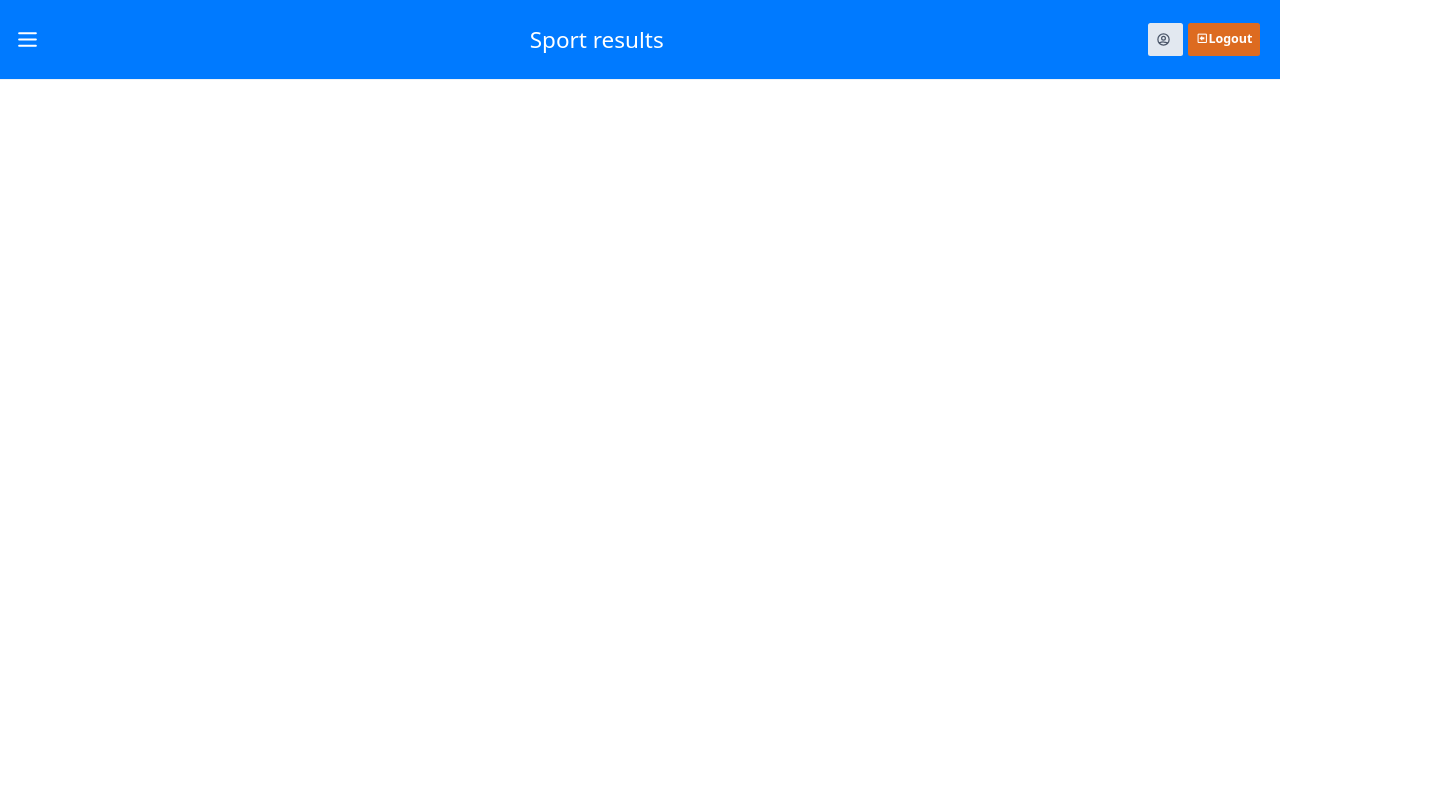
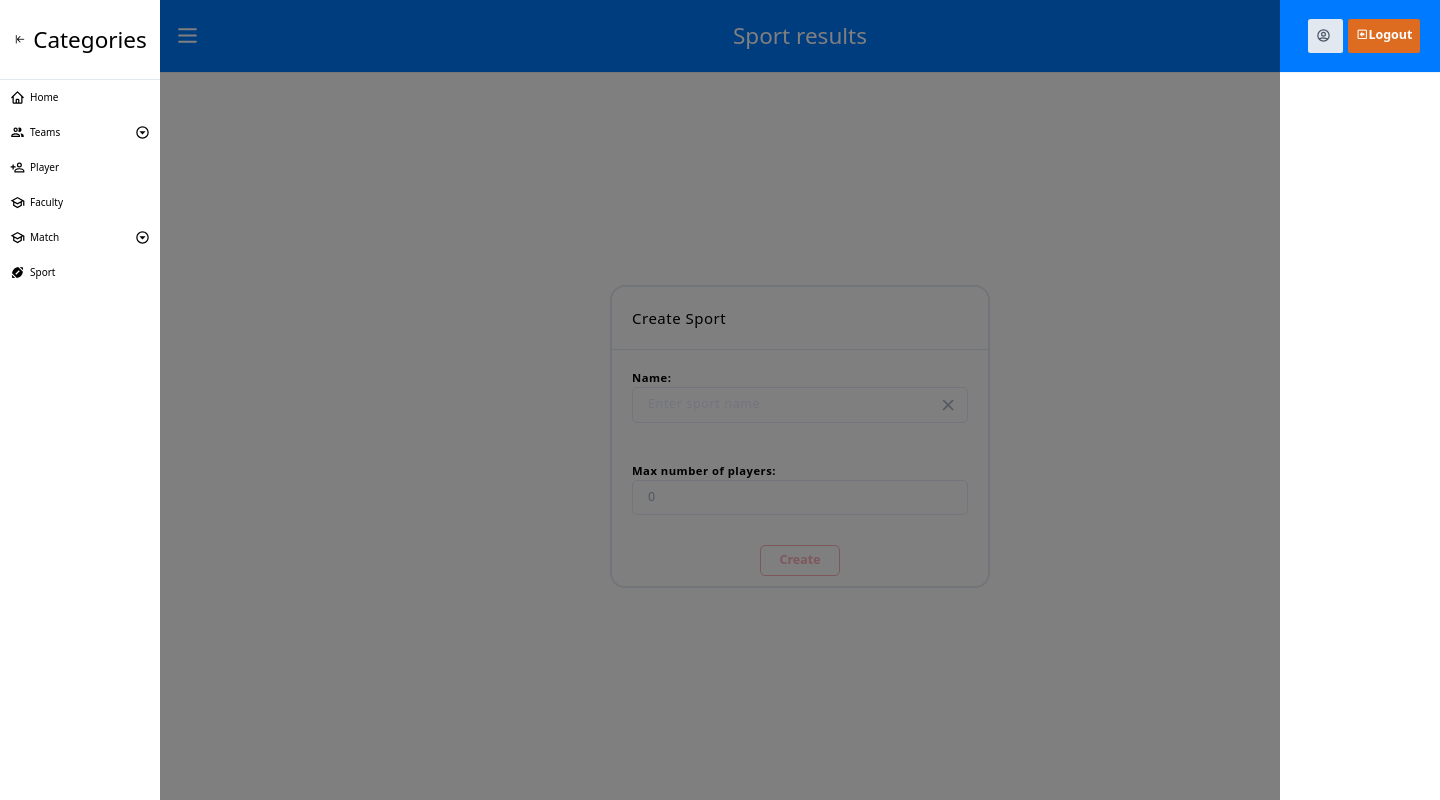
Before and after one commit to antoniobajivic/sports-results, a Nuxt app: page /sport/create in a window 1280 px wide. Shown: the whole page, 1440 px wide, since content can reach past the window. Built offline with nearby package versions, Linux system fonts and the light colour scheme.

Commit message:
feat:added page for creating sports

```diff
--- a/components/CardComponent.vue
+++ b/components/CardComponent.vue
@@ -10,7 +10,7 @@
 
     <div
       ref="cardContent"
-      class="w-full flex flex-col items-center bg-white tracking-wider"
+      class="w-full flex flex-col items-center tracking-wider p-4"
     >
       <slot />
     </div>
--- a/components/Navbar.vue
+++ b/components/Navbar.vue
@@ -3,7 +3,7 @@
     <div
       class="horizontal-bar flex w-full h-full items-center justify-between px-6 bg-pureBlue text-gray-700 border-b border-gray-200 z-10"
     >
-      <div class="w3/12 flex items-center justify-start">
+      <div class="w-1/4 flex items-center justify-start">
         <button
           class="mr-2 focus:outline-none"
           aria-label="Open Menu"
@@ -22,12 +22,12 @@
           </svg>
         </button>
       </div>
-      <div class="w1/2 flex items-center justify-center">
+      <div class="w-1/2 flex items-center justify-center">
         <span class="text-4xl text-center text-white text-bold"
           >Sport results</span
         >
       </div>
-      <div class="w3/12 flex items-center justify-end">
+      <div class="w-1/4 flex items-center justify-end">
         <div class="md:block md:flex md:justify-between md:bg-transparent">
           <button
             class="navbar-buttons-fend p-3 h-11 mr-2 bg-gray-300 hover:bg-gray-400 focus:bg-gray-400 focus:outline-none"
@@ -266,6 +266,38 @@
           </nuxt-link>
         </ul>
       </nuxt-link>
+      <nuxt-link
+        :class="[
+          {
+            transform__y: openTeamsSubmenu || openMatchSubmenu,
+          },
+        ]"
+        to="/sport/create"
+        class="flex items-center p-4 hover:bg-indigo-500 hover:text-white"
+      >
+        <span class="mr-2">
+          <svg
+            fill="currentColor"
+            stroke-linecap="round"
+            stroke-linejoin="round"
+            stroke-width="2"
+            viewBox="0 0 24 24"
+            class="w-6 h-6"
+          >
+            <path
+              d="M3.02,15.62c-0.08,2.42,0.32,4.34,0.67,4.69s2.28,0.76,4.69,0.67L3.02,15.62z"
+            />
+            <path
+              d="M13.08,3.28C10.75,3.7,8.29,4.62,6.46,6.46s-2.76,4.29-3.18,6.62l7.63,7.63c2.34-0.41,4.79-1.34,6.62-3.18 s2.76-4.29,3.18-6.62L13.08,3.28z M9.9,15.5l-1.4-1.4l5.6-5.6l1.4,1.4L9.9,15.5z"
+            />
+            <path
+              d="M20.98,8.38c0.08-2.42-0.32-4.34-0.67-4.69s-2.28-0.76-4.69-0.67L20.98,8.38z"
+            />
+            />
+          </svg>
+        </span>
+        <span>Sport</span>
+      </nuxt-link>
     </aside>
   </nav>
 </template>
--- a/pages/player/index.vue
+++ b/pages/player/index.vue
@@ -88,7 +88,7 @@ export default {
 .create-player-icon-clear {
   @apply absolute top-50% right-3% font-semibold text-3xl text-gray-500 cursor-pointer;
   &:hover {
-    @apply-text-red-500;
+    @apply text-red-500;
   }
 }
 
--- /dev/null
+++ b/pages/sport/create/index.vue
@@ -0,0 +1,125 @@
+<template>
+  <div class="flex w-full h-full items-center justify-center">
+    <CardComponent title="Create Sport">
+      <form :model="newSport" class="w-full" @submit.prevent="createSport">
+        <section class="mb-8 p-4 w-full">
+          <label for="sportName" class="create-sport-label">Name:</label>
+          <div class="relative w-full">
+            <input
+              id="sportName"
+              v-model.trim="newSport.name"
+              type="text"
+              name="sportName"
+              placeholder="Enter sport name"
+              class="create-sport-input placeholder-glitter focus:placeholder-pureBlueLight"
+            />
+            <i
+              class="mdi mdi-close icon-clear transitioned-coloring"
+              style="transform: translate(0, -50%)"
+              @click.stop="clearSportName"
+            ></i>
+          </div>
+        </section>
+
+        <section class="mb-8 p-4 w-full">
+          <label for="sportPlayerCount" class="create-sport-label"
+            >Max number of players:</label
+          >
+          <input
+            id="sportPlayerCount"
+            v-model.number="newSport.minPlayers"
+            type="number"
+            name="sportName"
+            min="0"
+            placeholder="Enter sport name"
+            class="create-sport-input placeholder-glitter focus:placeholder-pureBlueLight"
+          />
+        </section>
+
+        <section class="flex justify-around items-center w-full">
+          <button
+            type="submit"
+            :disabled="!inputsValid"
+            class="w-32 py-2 px-4 rounded-lg text-xl font-semibold bg-white border border-softRed text-softRed transitioned-coloring focus:outline-none"
+            :class="
+              inputsValid
+                ? 'hover:bg-softRed hover:text-white'
+                : 'opacity-50 cursor-default'
+            "
+          >
+            <span>Create</span>
+          </button>
+        </section>
+      </form>
+    </CardComponent>
+  </div>
+</template>
+<script>
+import CardComponent from '~/components/CardComponent'
+export default {
+  components: {
+    CardComponent,
+  },
+  data() {
+    return {
+      newSport: {
+        name: '',
+        minPlayers: 0,
+      },
+    }
+  },
+  computed: {
+    inputsValid() {
+      return this.newSport.name && this.newSport.minPlayers > 0
+    },
+  },
+  methods: {
+    clearSportName() {
+      if (this.newSport.name) {
+        this.newSport.name = ''
+      }
+    },
+    async createSport() {
+      try {
+        const response = await this.$axios.$post('sports/create', this.newSport)
+        alert(`New sport named ${response.data.name} successfully created!`)
+        console.log(response)
+      } catch (error) {
+        console.log(error)
+      }
+    },
+  },
+}
+</script>
+<style scoped>
+.create-sport-label {
+  @apply block cursor-pointer font-semibold text-lg;
+}
+.create-sport-input {
+  @apply w-full rounded-lg py-3 px-6 border border-glitter bg-white text-xl tracking-wider text-gray-500;
+}
+
+.create-sport-input:focus {
+  @apply border-pureBlueLight outline-none text-pureBlueLight;
+}
+
+.icon-clear {
+  @apply absolute top-50% right-3% font-semibold text-3xl text-gray-500 cursor-pointer;
+}
+
+.icon-clear:hover {
+  @apply text-red-500;
+}
+
+.transitioned-coloring {
+  @apply transition-colors duration-200 ease-in-out;
+}
+
+/* Change the white to any color ;) */
+input:-webkit-autofill,
+input:-webkit-autofill:hover,
+input:-webkit-autofill:focus,
+input:-webkit-autofill:active {
+  -webkit-box-shadow: 0 0 0 30px white inset !important;
+}
+</style>
```
